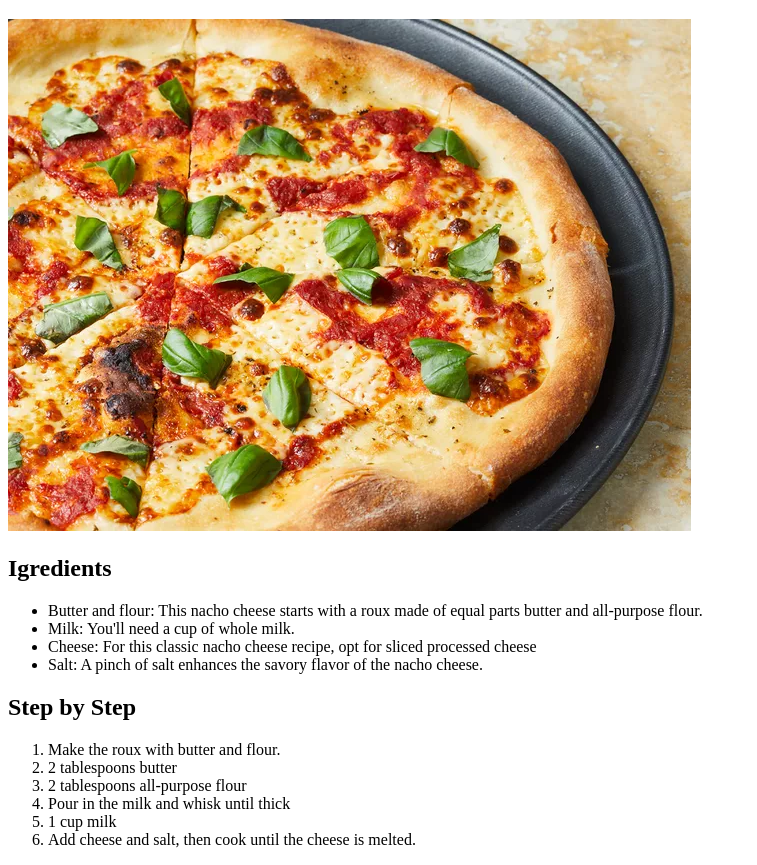
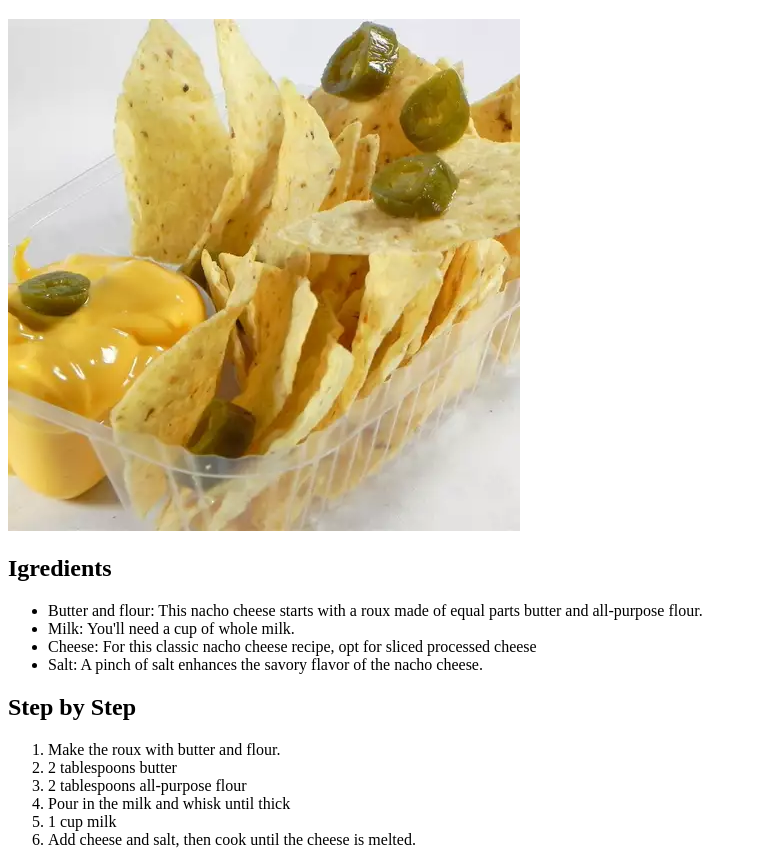
Before and after one commit to thomasexe/odin-recipes, a plain HTML site: page recipes/nachos.html in a window 1280 px wide. Shown: the part 61-926 px from the top of the page, without its empty margins (0-757 px from the left). Drawn offline with Linux system fonts and the light colour scheme.

Commit message:
img update nachos

```diff
--- a/recipes/nachos.html
+++ b/recipes/nachos.html
@@ -8,7 +8,7 @@
 <body>
     <div>
         <h1>Nachos</h1>
-        <img src="img\BrickOvenPizza.webp" alt="A slice of lasagna on a plate">
+        <img src="img\nachos.webp" alt="A slice of lasagna on a plate">
         <h2>Igredients</h2>
         <ul>
             <li>Butter and flour: This nacho cheese starts with a roux made of equal parts butter and all-purpose flour.</li>
```
